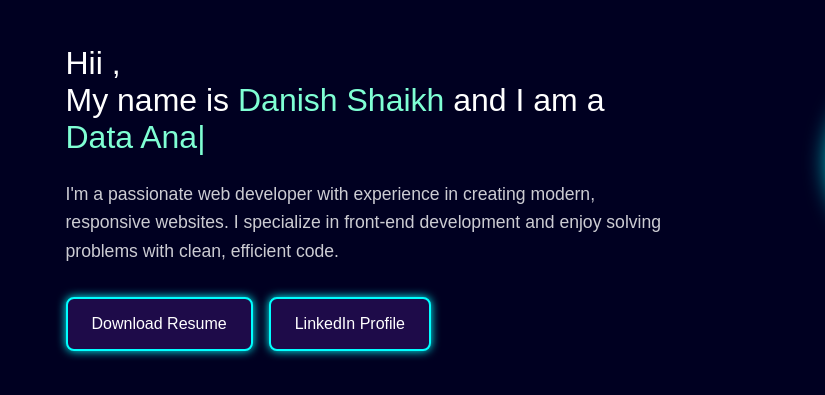
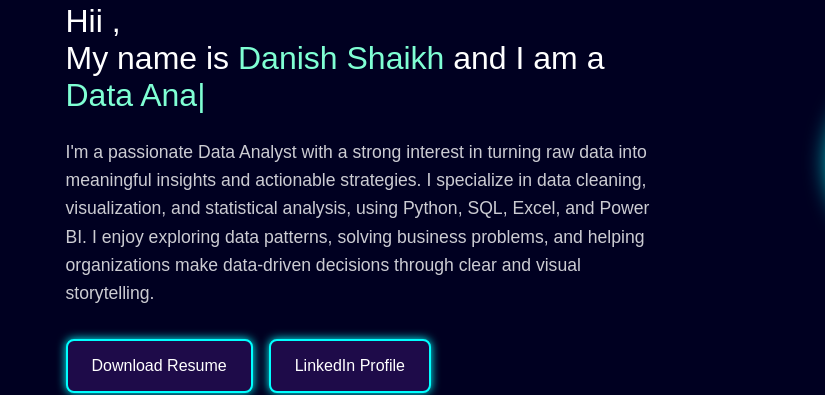
Before and after one commit to Danish-721/My_Portfolio, a plain HTML site: page index.html in a window 1280 px wide. Shown: the part 234-629 px from the top of the page, 0-825 px from the left. Drawn offline with nearby package versions, Linux system fonts and the light colour scheme; grey boxes are pictures that could not be loaded.

Commit message:
Revise index.html
Updated personal description to reflect new role as Data Analyst with skills in data cleaning, visualization, and analysis.

```diff
--- a/index.html
+++ b/index.html
@@ -31,8 +31,7 @@
                 Hii ,
                 <br>My name is <span>Danish Shaikh</span> and I am a
                 <span id="element"></span>
-                <p> I'm a passionate web developer with experience in creating modern, responsive websites. I specialize
-                    in front-end development and enjoy solving problems with clean, efficient code.</p>
+                <p> I'm a passionate Data Analyst with a strong interest in turning raw data into meaningful insights and actionable strategies. I specialize in data cleaning, visualization, and statistical analysis, using Python, SQL, Excel, and Power BI. I enjoy exploring data patterns, solving business problems, and helping organizations make data-driven decisions through clear and visual storytelling.</p>
 
                 <div class="buttons">
 
```
